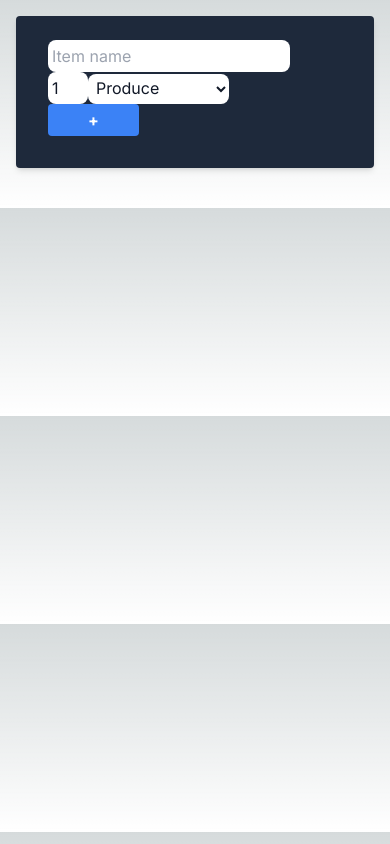
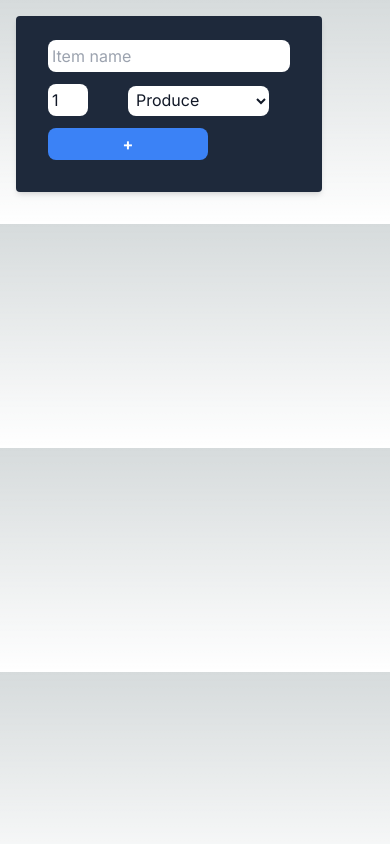
Before and after one commit to teresspearl/cprg306-assignments, a Next.js app: page /week-4 in a window 390 px wide. Built offline with nearby package versions, Linux system fonts and the light colour scheme.

Commit message:
Fix design

```diff
--- a/app/week-4/new-item.js
+++ b/app/week-4/new-item.js
@@ -13,9 +13,9 @@ export default function NewItem() {
         };
 
     return (
-      <div class="md:flex md:items-center mb-6">
+      <div class="w-min">
           <form class="bg-slate-800 shadow-md rounded px-8 pt-6 pb-8 mb-4" onSubmit={handleSubmit}>
-          <ul>
+          <ul class="md:flex md:items-center mb-3">
             <input
               type="text"
               value={name}
@@ -24,14 +24,14 @@ export default function NewItem() {
               className="text-gray-900 bg-white rounded-lg p-1 w-50"
             />
           </ul>
-          <ul>
+          <ul class="md:flex md:items-center mb-3">
             <input
               type="number"
               value={quantity}
               onChange={(event) => setQuantity(event.target.value)}
-              className="text-gray-900 bg-white rounded-lg p-1 w-10"
+              className="text-gray-900 bg-white rounded-lg p-1 w-10 mr-5"
             />
-            <select value={category} className="text-gray-900 bg-white rounded-lg p-1 w-30 " onChange={(event) => setCategory(event.target.value)} required>
+            <select value={category} className="ml-5 text-gray-900 bg-white rounded-lg p-1 w-30 " onChange={(event) => setCategory(event.target.value)} required>
             <option value="">Category</option>
             <option value="Produce">Produce</option>
             <option value="Dairy">Dairy</option>
@@ -47,7 +47,7 @@ export default function NewItem() {
             </select>
           </ul>
           <ul>
-          <button type="submit" class="hover:bg-slate-800 bg-blue-500 text-white font-bold py-1 px-10 rounded w-50 center">+</button>
+          <button type="submit" className="hover:bg-slate-900 bg-blue-500 text-white font-bold rounded-lg w-40 py-1 center ">+</button>
           </ul>
         </form>
       </div>
```
